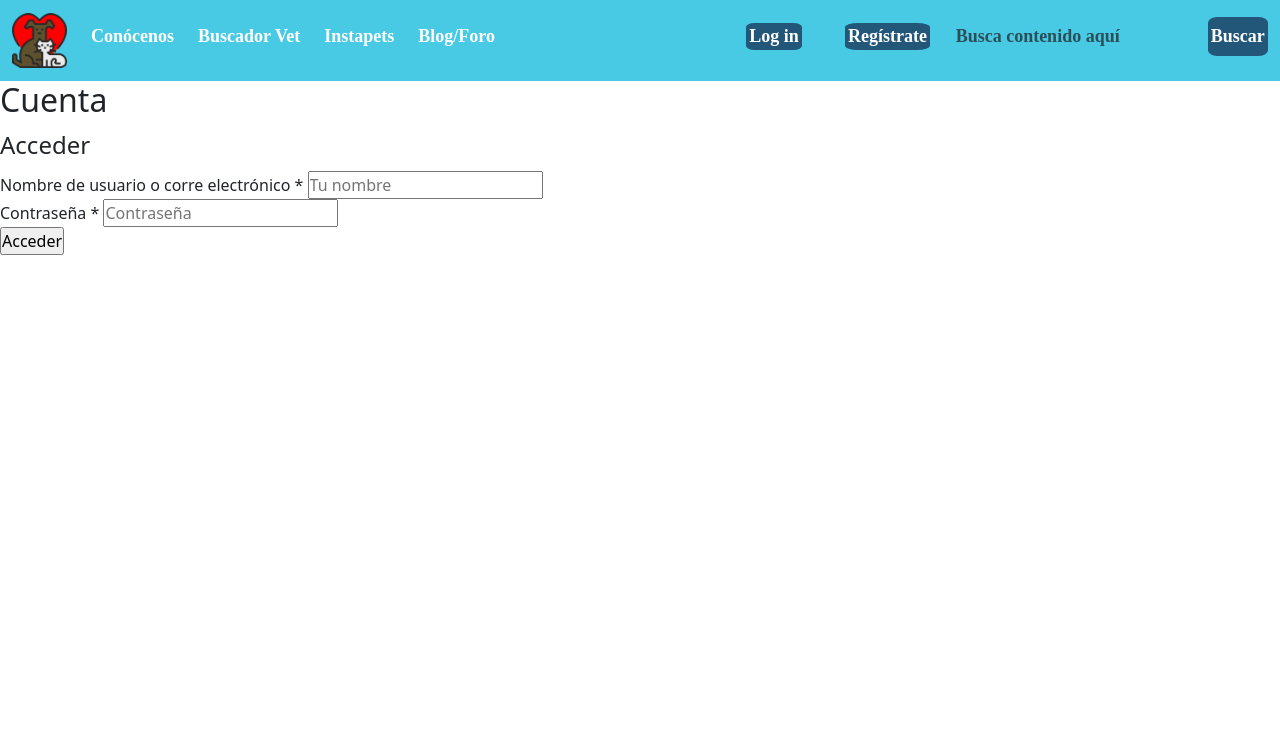
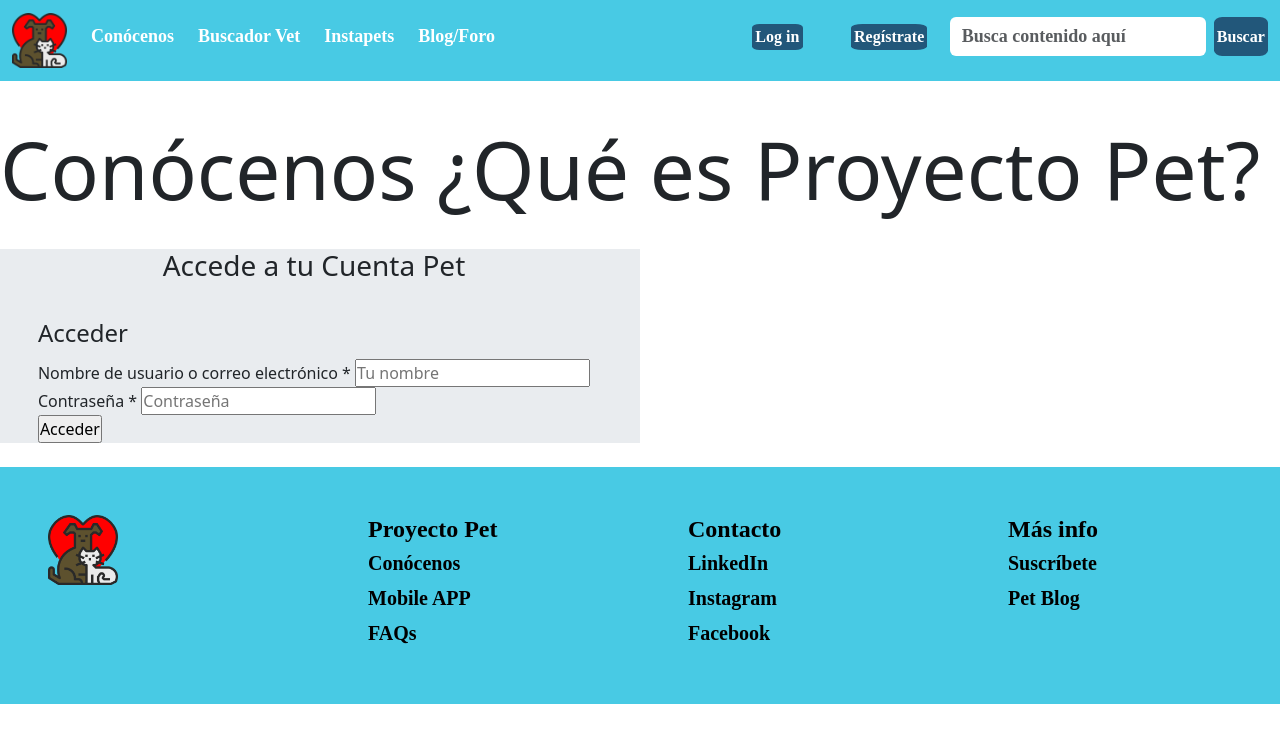
Before and after one commit to HolaKaths/EntregaFinal-RamirezArias, a website: page pages/login.html in a window 1280 px wide. Drawn offline with nearby package versions, Linux system fonts and the light colour scheme.

Commit message:
Ajustes login + SCSS

```diff
--- a/pages/login.html
+++ b/pages/login.html
@@ -73,20 +73,33 @@
 
     <body>
 
+        <section id="container">
 
+            <br>
 
-        <div class="tituloSecundario">
-            <h2>Cuenta</h2>
-        </div>
+            <div id="buscador">
 
-        <section class="cuentas"> <!-- Inicio sesión -->
-            <div class="grid">
-                <form class="formulario formularioIzquierda" action="">
+                <p>
+                <h1 class="display-1 justify-content-center align-items-center">
+                    Conócenos ¿Qué es Proyecto Pet?
+                </h1>
+                <br>
+
+            </div>
+        </section>
+        <div class="w3-container">
+            <main class="w3-container w3-center w3-animate-opacity">
+                <div id="main" class="row">
+                    <section class="col-md-12 col-lg-6 bg-body-secondary d-flex flex-column justify-content-center align-items-center">
+                        <h3> Accede a tu Cuenta Pet </h3>
+                        <br>
+
+                    <form class="formulario formularioIzquierda" action="">
                     <fieldset>
                         <legend>Acceder</legend>
                         <div class="contenedorCampos">
                             <div class="campo">
-                                <label for="usuario">Nombre de usuario o corre electrónico <span>*</span></label>
+                                <label for="usuario">Nombre de usuario o correo electrónico <span>*</span></label>
                                 <input type="text" placeholder="Tu nombre" id="usuario" required>
                             </div>
 
@@ -105,4 +118,54 @@
 
         </section>
 
-    </body>
+   <br>
+
+     <!--Footer-->
+     <div class="container-fluid">
+
+        <div id="footer" class="row">
+            <div class=" p-5 col-xs-12 col-lg-3">
+                <p class="mb-2"> <img src="../assets/images/mascota.png" height="70px" /> </p>
+            </div>
+            <div class="p-5 col-xs-12 col-lg-3">
+                <p class="h4 text-black text-decoration-none"> <b> Proyecto Pet</b></p>
+                <div class="mb-2">
+                    <a class="h5 text-black text-decoration-none" href="./pages/conocenos.html"> <b>Conócenos
+                        </b></a>
+                </div>
+                <div class="mb-2">
+                    <a class="h5 text-black text-decoration-none" href="app.html"> <b> Mobile APP </b></a>
+                </div>
+                <div class=" col-xs-12 col-lg-3">
+                    <a class="h5 text-black text-decoration-none" href="faqs.html"> <b> FAQs </b></a>
+                </div>
+            </div>
+            <div class="p-5 col-xs-12 col-lg-3">
+                <p class="h4 text-black text-decoration-none" href="contacto.html"> <b> Contacto </b></p>
+                <div class="mb-2">
+                    <a class="h5 text-black text-decoration-none" href="#"> <b> LinkedIn </b></a>
+                </div>
+                <div class="mb-2">
+                    <a class="h5 text-black text-decoration-none" href="#"> <b> Instagram </b></a>
+                </div>
+                <div class="mb-2">
+                    <a class="h5 text-black text-decoration-none" href="#"> <b> Facebook </b></a>
+                </div>
+            </div>
+            <div class="p-5 col-xs-12 col-lg-3">
+                <p class="h4 text-black text-decoration-none" href="#"> <b> Más info </b></p>
+                <div class="mb-2">
+                    <a class="h5 text-black text-decoration-none" href="suscribete.html"> <b> Suscríbete </b></a>
+                </div>
+                <div class="mb-2">
+                    <a class="h5 text-black text-decoration-none" href="#"> <b> Pet Blog </b></a>
+                </div>
+            </div>
+
+        </div>
+
+
+
+</body>
+
+</html>
--- a/scss/_header.scss
+++ b/scss/_header.scss
@@ -24,17 +24,20 @@
 
         form {
             input {
-                background-color: #48cae4;
+                background-color: #ffffff;
                 border: none;
                 font-size: large;
                 font-weight: bold;
             }
 
             button {
-                background-color: #48cae4;
+                background-color: #22577A;
                 border: none;
-                font-size: large;
+                border-radius: 15%;
+                cursor: pointer;
                 font-weight: bold;
+                padding: 0.2rem;
+                transition: 0.3s ease;
             }
         }
 
--- a/scss/_main.scss
+++ b/scss/_main.scss
@@ -47,6 +47,7 @@
                                     align-items: center;
                                     background-color: bg-body-secondary;
                                     column-span: justify-content-center;
+                                    animation: myAnim 5s linear 3s 1 normal forwards;
 
                                     h3 {
                                         &:before {
@@ -66,6 +67,7 @@
                                     align-items: center;
                                     background-color: bg-secondary-subtle;
                                     column-span: justify-content-center;
+                                    animation: myAnim 5s linear 3s 1 normal forwards;
 
                                     h3 {
                                         &:before {
```
Also changed, not shown: pages/registro1.html (+4 -4 lines), css/style.css.
